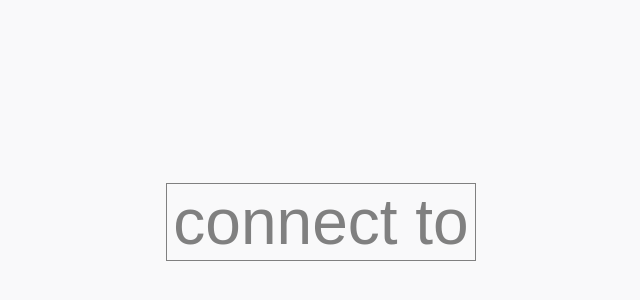
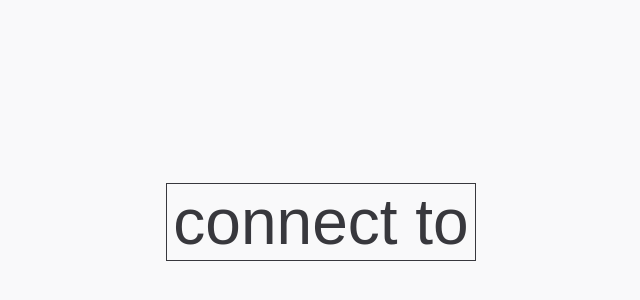
Before and after one commit to dadaa/tpp-light, a website: page index.html in a window 1280 px wide. Shown: the part 178-478 px from the top of the page, without its empty margins (319-959 px from the left). Drawn offline with Linux system fonts and the light colour scheme.

Commit message:
fixed #20

```diff
--- a/index.css
+++ b/index.css
@@ -24,10 +24,15 @@ ul, li {
 
 #connect-button {
   background: none;
-  border: 1px solid gray;
-  color: gray;
+  border: 1px solid #38383d;
+  color: #38383d;
   font-size: 5vw;
   font-weight: 100;
+}
+
+#connect-button:disabled {
+  border-color: #d7d7db;
+  color: #d7d7db;
 }
 
 #room-label {
```
